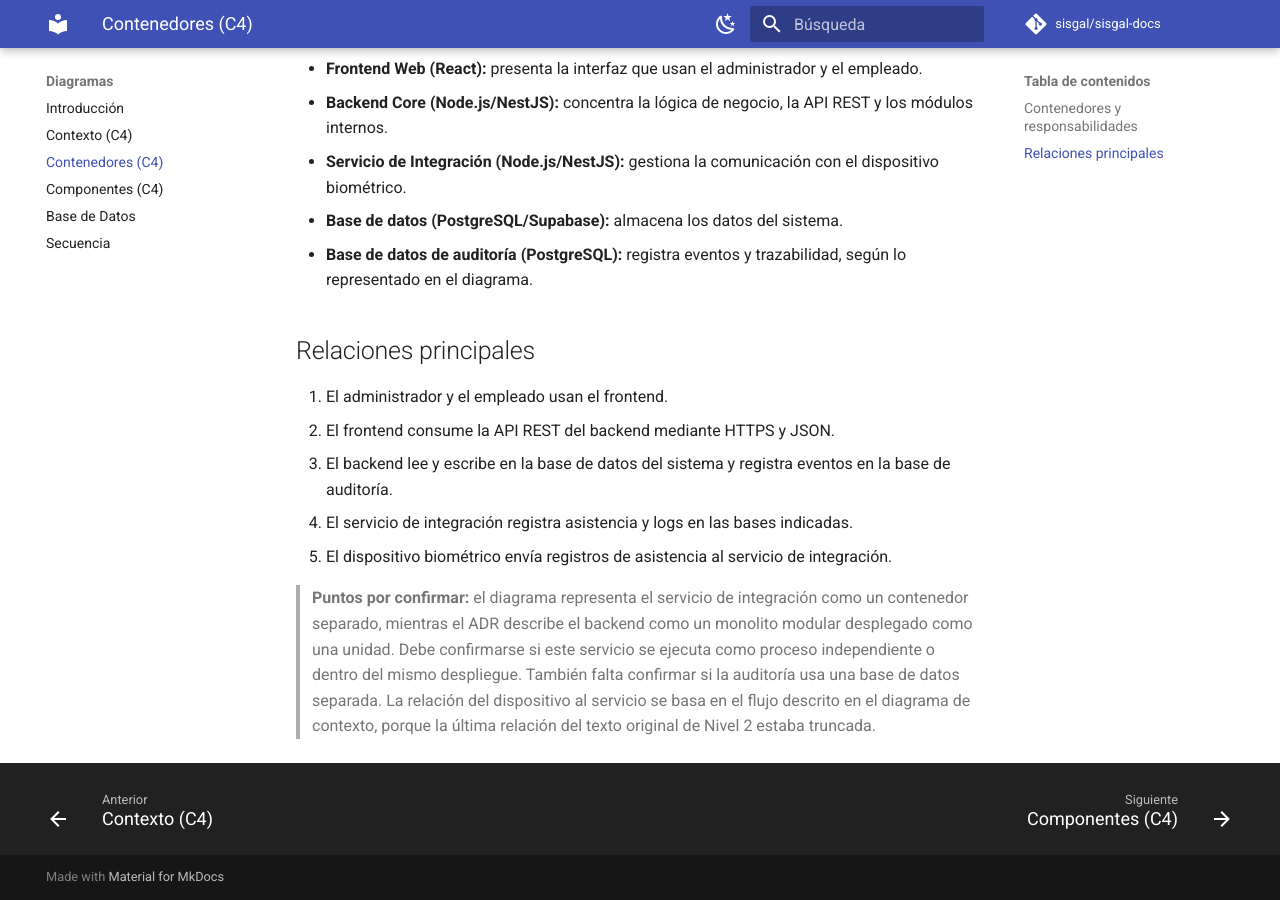
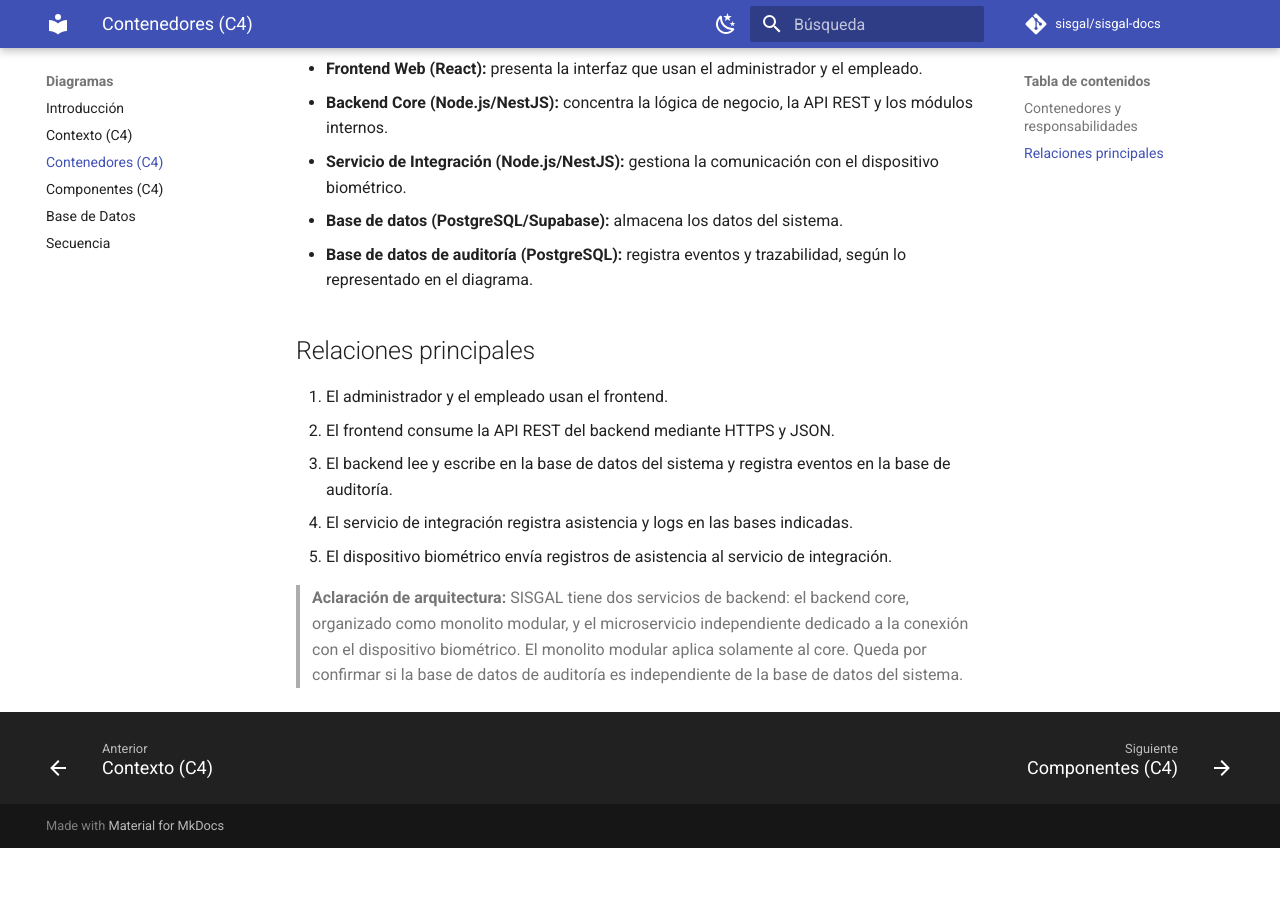
Before and after one commit to sisgal-platform/sisgal-docs, an MkDocs documentation site: the page built from docs/diagrams/containers.md, in a window 1280 px wide and 900 px high, scrolled down 1302 px. Built offline with MkDocs 1.6.1 and Material for MkDocs 9.7.7, drawn with Linux system fonts in a browser that asks for light colours; comment, search, counter and statistics services are not loaded; after the commit the page ends 2150 px from its top, so only the background shows below that.

Commit message:
docs: clarify modular core and integration microservice

```diff
--- a/docs/diagrams/containers.md
+++ b/docs/diagrams/containers.md
@@ -22,4 +22,4 @@ El diagrama desglosa SISGAL en los contenedores principales indicados y muestra
 4. El servicio de integración registra asistencia y logs en las bases indicadas.
 5. El dispositivo biométrico envía registros de asistencia al servicio de integración.
 
-> **Puntos por confirmar:** el diagrama representa el servicio de integración como un contenedor separado, mientras el ADR describe el backend como un monolito modular desplegado como una unidad. Debe confirmarse si este servicio se ejecuta como proceso independiente o dentro del mismo despliegue. También falta confirmar si la auditoría usa una base de datos separada. La relación del dispositivo al servicio se basa en el flujo descrito en el diagrama de contexto, porque la última relación del texto original de Nivel 2 estaba truncada.
+> **Aclaración de arquitectura:** SISGAL tiene dos servicios de backend: el backend core, organizado como monolito modular, y el microservicio independiente dedicado a la conexión con el dispositivo biométrico. El monolito modular aplica solamente al core. Queda por confirmar si la base de datos de auditoría es independiente de la base de datos del sistema.
```
